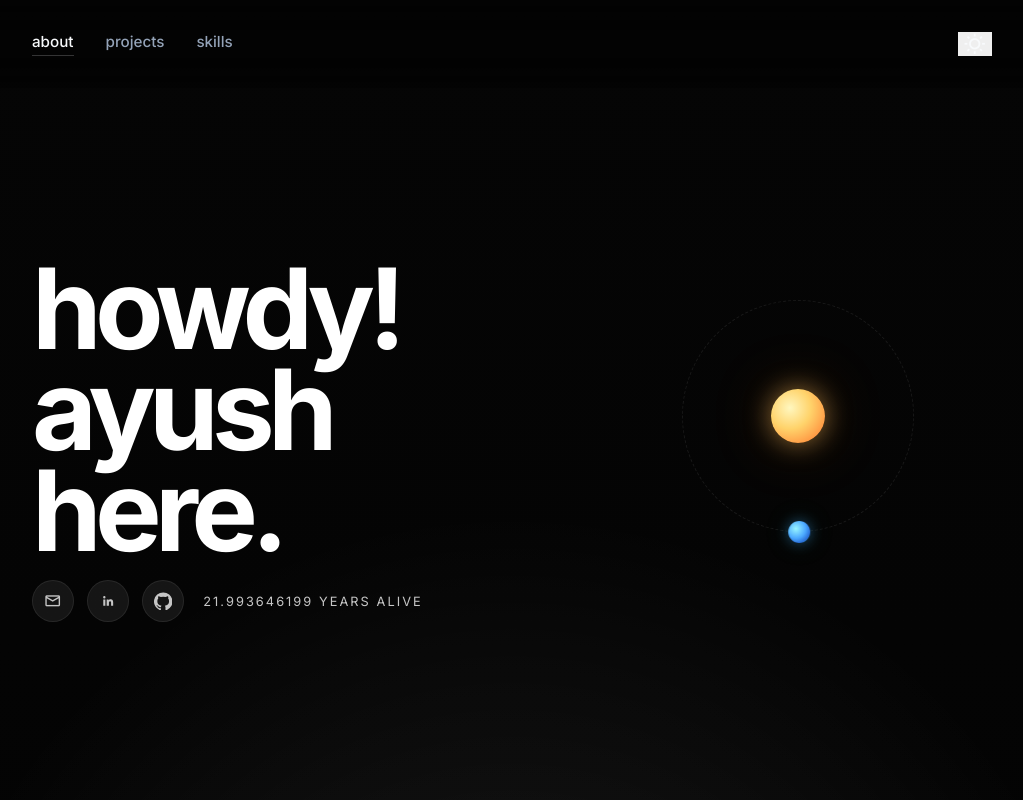
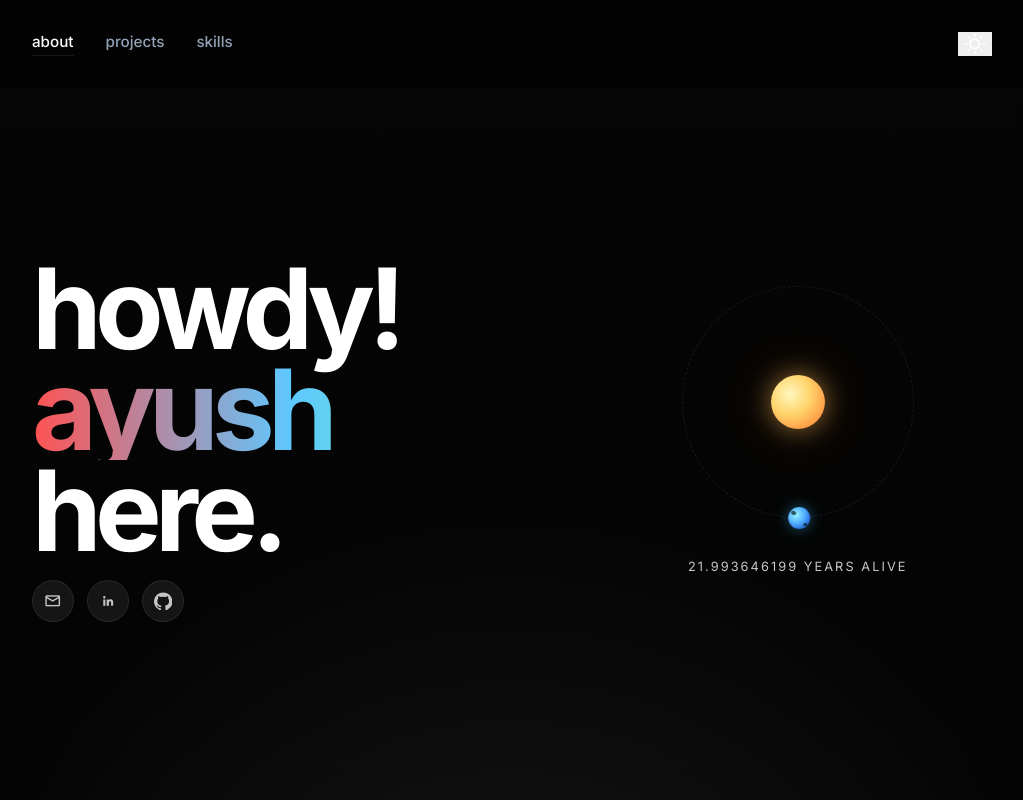
Before and after one commit to gcsuid/fportfolio, a React (Vite) app: page / in a window 1280 px wide. Shown: the top 800 px of the page, without its empty margins (128-1151 px from the left). Built offline with nearby package versions, Linux system fonts and the light colour scheme.

Commit message:
first landing 6

```diff
--- a/src/App.css
+++ b/src/App.css
@@ -28,6 +28,47 @@
     radial-gradient(circle at 50% 35%, rgba(255, 255, 255, 0.09), transparent 28%),
     linear-gradient(180deg, #050505 0%, #000 100%);
   color: #e2e2e2;
+}
+
+.portfolio-page {
+  --page-bg:
+    radial-gradient(circle at 50% 35%, rgba(255, 255, 255, 0.09), transparent 28%),
+    linear-gradient(180deg, #050505 0%, #000 100%);
+  --text-primary: #e2e2e2;
+  --text-strong: #ffffff;
+  --text-muted: #c6c6c6;
+  --text-soft: #94a3b8;
+  --panel-bg: rgba(27, 27, 27, 0.78);
+  --panel-bg-solid: #1b1b1b;
+  --panel-bg-hover: #1f1f1f;
+  --panel-border: rgba(255, 255, 255, 0.08);
+  --panel-border-soft: rgba(255, 255, 255, 0.05);
+  --nav-bg: rgba(0, 0, 0, 0.34);
+  --chip-bg: #353535;
+  --orbit-line: rgba(255, 255, 255, 0.08);
+  --footer-bg: #000000;
+  background: var(--page-bg);
+  color: var(--text-primary);
+  transition: background 250ms ease, color 250ms ease;
+}
+
+.portfolio-page.theme-light {
+  --page-bg:
+    radial-gradient(circle at 50% 18%, rgba(255, 192, 112, 0.22), transparent 26%),
+    linear-gradient(180deg, #fffdf8 0%, #f4efe4 100%);
+  --text-primary: #262019;
+  --text-strong: #111111;
+  --text-muted: #655d53;
+  --text-soft: #7a6f62;
+  --panel-bg: rgba(255, 255, 255, 0.84);
+  --panel-bg-solid: rgba(255, 255, 255, 0.84);
+  --panel-bg-hover: rgba(255, 255, 255, 0.98);
+  --panel-border: rgba(17, 17, 17, 0.1);
+  --panel-border-soft: rgba(17, 17, 17, 0.08);
+  --nav-bg: rgba(255, 250, 242, 0.78);
+  --chip-bg: rgba(17, 17, 17, 0.08);
+  --orbit-line: rgba(17, 17, 17, 0.12);
+  --footer-bg: #f1ebdf;
 }
 
 .preloader-screen {
@@ -229,7 +270,7 @@
   top: 0;
   z-index: 20;
   backdrop-filter: blur(24px);
-  background: rgba(0, 0, 0, 0.34);
+  background: var(--nav-bg);
 }
 
 .top-nav__inner,
@@ -254,7 +295,7 @@
 
 .top-nav__link {
   padding-bottom: 0.25rem;
-  color: #94a3b8;
+  color: var(--text-soft);
   font-size: 0.95rem;
   font-weight: 500;
   text-decoration: none;
@@ -264,19 +305,19 @@
 
 .top-nav__link:hover,
 .top-nav__link:focus-visible {
-  color: #e2e8f0;
+  color: var(--text-primary);
 }
 
 .top-nav__link--active {
-  color: #f8fafc;
-  border-bottom: 1px solid rgba(248, 250, 252, 0.2);
+  color: var(--text-strong);
+  border-bottom: 1px solid var(--panel-border);
 }
 
 .icon-button {
   display: inline-flex;
   align-items: center;
   justify-content: center;
-  color: #f8fafc;
+  color: var(--text-strong);
   border: 0;
 }
 
@@ -306,7 +347,7 @@
 
 .hero-copy h1 {
   margin: 0;
-  color: #fff;
+  color: var(--text-strong);
   font-size: clamp(3.9rem, 12vw, 7rem);
   line-height: 0.9;
   letter-spacing: -0.06em;
@@ -315,6 +356,14 @@
 
 .hero-copy h1 span {
   display: block;
+}
+
+.hero-name-accent {
+  display: inline;
+  background: linear-gradient(90deg, #ff5252 0%, #5ec8ff 48%, #77ff91 100%);
+  -webkit-background-clip: text;
+  background-clip: text;
+  color: transparent;
 }
 
 .hero-socials {
@@ -331,10 +380,10 @@
   justify-content: center;
   width: 2.6rem;
   height: 2.6rem;
-  border: 1px solid rgba(255, 255, 255, 0.08);
+  border: 1px solid var(--panel-border);
   border-radius: 999px;
-  color: #c6c6c6;
-  background: rgba(27, 27, 27, 0.78);
+  color: var(--text-muted);
+  background: var(--panel-bg);
   text-decoration: none;
   transition:
     transform 200ms ease,
@@ -345,9 +394,9 @@
 
 .hero-social:hover,
 .hero-social:focus-visible {
-  color: #fff;
-  background: #1f1f1f;
-  border-color: rgba(255, 255, 255, 0.18);
+  color: var(--text-strong);
+  background: var(--panel-bg-hover);
+  border-color: var(--panel-border);
   transform: translateY(-2px);
 }
 
@@ -356,15 +405,6 @@
   width: 1.15rem;
   height: 1.15rem;
   font-size: 1.15rem;
-}
-
-.hero-age {
-  color: #c6c6c6;
-  font-size: 0.8rem;
-  letter-spacing: 0.16em;
-  text-transform: uppercase;
-  white-space: nowrap;
-  margin-left: 0.35rem;
 }
 
 .hero-copy p {
@@ -415,14 +455,48 @@
   box-shadow:
     0 0 14px rgba(71, 168, 255, 0.4),
     0 0 28px rgba(42, 179, 131, 0.18);
+  overflow: hidden;
+}
+
+.earth::before,
+.earth::after {
+  content: '';
+  position: absolute;
+  border-radius: 999px;
+  background: rgba(6, 18, 23, 0.65);
+}
+
+.earth::before {
+  top: 0.24rem;
+  left: 0.2rem;
+  width: 0.34rem;
+  height: 0.22rem;
+  transform: rotate(18deg);
+}
+
+.earth::after {
+  right: 0.18rem;
+  bottom: 0.24rem;
+  width: 0.28rem;
+  height: 0.18rem;
+  transform: rotate(-12deg);
 }
 
 .orbit-path {
   position: absolute;
   width: 14.5rem;
   height: 14.5rem;
-  border: 1px dashed rgba(255, 255, 255, 0.08);
+  border: 1px dashed var(--orbit-line);
   border-radius: 50%;
+}
+
+.orbit-age {
+  margin: 0;
+  color: var(--text-muted);
+  font-size: 0.8rem;
+  letter-spacing: 0.16em;
+  text-transform: uppercase;
+  white-space: nowrap;
 }
 
 .content-grid {
@@ -438,7 +512,7 @@
 .section-label {
   position: sticky;
   top: 6rem;
-  color: #c6c6c6;
+  color: var(--text-muted);
   font-size: 0.75rem;
   font-weight: 700;
 }
@@ -450,7 +524,7 @@
 }
 
 .about-copy__lead {
-  color: #e2e2e2;
+  color: var(--text-primary);
   font-size: clamp(1.8rem, 4vw, 2.25rem);
   line-height: 1.25;
 }
@@ -458,7 +532,7 @@
 .about-copy__body,
 .project-card__body p,
 .glass-card p {
-  color: #c6c6c6;
+  color: var(--text-muted);
   line-height: 1.75;
 }
 
@@ -474,29 +548,29 @@
   overflow: hidden;
   padding: 2rem;
   border-radius: 0.5rem;
-  background: #1b1b1b;
+  background: var(--panel-bg-solid);
   transition: background-color 200ms ease, color 200ms ease, opacity 200ms ease;
 }
 
 .glass-card:hover,
 .project-card:hover {
-  background: #1f1f1f;
+  background: var(--panel-bg-hover);
 }
 
 .glass-card--bordered {
-  border: 1px solid rgba(255, 255, 255, 0.05);
+  border: 1px solid var(--panel-border-soft);
 }
 
 .card-icon {
   display: block;
   margin-bottom: 1rem;
-  color: #fff;
+  color: var(--text-strong);
 }
 
 .glass-card h3,
 .project-card h3 {
   margin: 0 0 0.5rem;
-  color: #fff;
+  color: var(--text-strong);
   font-weight: 600;
   text-transform: lowercase;
 }
@@ -523,7 +597,7 @@
   display: flex;
   justify-content: space-between;
   align-items: flex-start;
-  color: #c6c6c6;
+  color: var(--text-muted);
   font-size: 0.75rem;
   letter-spacing: 0.12em;
   text-transform: uppercase;
@@ -554,7 +628,7 @@
 
 .project-card:hover .project-card__head .material-symbols-outlined,
 .project-card:focus-visible .project-card__head .material-symbols-outlined {
-  color: #fff;
+  color: var(--text-strong);
 }
 
 .project-tags {
@@ -568,8 +642,8 @@
 .project-tags span {
   padding: 0.25rem 0.5rem;
   border-radius: 999px;
-  background: #353535;
-  color: #e2e2e2;
+  background: var(--chip-bg);
+  color: var(--text-primary);
   font-size: 0.625rem;
   letter-spacing: -0.02em;
   text-transform: uppercase;
@@ -581,7 +655,7 @@
 
 .skills-heading {
   margin: 0 0 1.5rem;
-  color: #c6c6c6;
+  color: var(--text-muted);
   font-size: 0.75rem;
   font-weight: 700;
 }
@@ -616,7 +690,7 @@
 }
 
 .technical-group__label {
-  color: rgba(198, 198, 198, 0.6);
+  color: var(--text-muted);
   font-size: 0.625rem;
 }
 
@@ -629,7 +703,7 @@
 
 .portfolio-footer {
   padding: 5rem 2rem;
-  background: #000;
+  background: var(--footer-bg);
 }
 
 .portfolio-footer__inner {
@@ -638,11 +712,11 @@
   gap: 2rem;
   align-items: center;
   padding-top: 3rem;
-  border-top: 1px solid rgba(255, 255, 255, 0.05);
+  border-top: 1px solid var(--panel-border-soft);
 }
 
 .portfolio-footer__credit {
-  color: #94a3b8;
+  color: var(--text-soft);
   font-size: 0.875rem;
 }
 
@@ -652,16 +726,16 @@
 }
 
 .portfolio-footer__links a {
-  color: #64748b;
+  color: var(--text-soft);
   text-decoration: underline;
-  text-decoration-color: #334155;
+  text-decoration-color: var(--text-soft);
   text-underline-offset: 4px;
   transition: color 200ms ease;
 }
 
 .portfolio-footer__links a:hover,
 .portfolio-footer__links a:focus-visible {
-  color: #f1f5f9;
+  color: var(--text-strong);
 }
 
 @keyframes cursor-blink {
@@ -869,9 +943,4 @@
   .orbit-anchor {
     transform: translateY(-0.5rem);
   }
-
-  .hero-age {
-    flex-basis: 100%;
-    margin-left: 0;
-  }
 }
--- a/src/App.jsx
+++ b/src/App.jsx
@@ -180,6 +180,7 @@ function SocialIcon({ icon }) {
 
 function PortfolioPage() {
   const [ageYears, setAgeYears] = useState(() => getAgeInYears())
+  const [theme, setTheme] = useState('dark')
 
   useEffect(() => {
     const intervalId = window.setInterval(() => {
@@ -191,8 +192,10 @@ function PortfolioPage() {
     }
   }, [])
 
+  const isLightTheme = theme === 'light'
+
   return (
-    <div className="portfolio-page">
+    <div className={`portfolio-page theme-${theme}`}>
       <nav className="top-nav">
         <div className="top-nav__inner">
           <div className="top-nav__links">
@@ -206,8 +209,19 @@ function PortfolioPage() {
               skills
             </a>
           </div>
-          <button className="icon-button" aria-label="Theme toggle">
-            <span className="material-symbols-outlined">wb_sunny</span>
+          <button
+            className="icon-button"
+            aria-label={`Switch to ${isLightTheme ? 'dark' : 'light'} theme`}
+            onClick={() =>
+              setTheme((currentTheme) =>
+                currentTheme === 'dark' ? 'light' : 'dark',
+              )
+            }
+            type="button"
+          >
+            <span className="material-symbols-outlined">
+              {isLightTheme ? 'dark_mode' : 'wb_sunny'}
+            </span>
           </button>
         </div>
       </nav>
@@ -216,7 +230,7 @@ function PortfolioPage() {
         <section className="hero-section">
           <div className="hero-copy">
             <h1>
-              Howdy! Ayush
+              Howdy! <span className="hero-name-accent">Ayush</span>
               <span>here.</span>
             </h1>
             <div className="hero-socials">
@@ -233,7 +247,6 @@ function PortfolioPage() {
                   <SocialIcon icon={social.icon} />
                 </a>
               ))}
-              <span className="hero-age">{ageYears.toFixed(9)} years alive</span>
             </div>
           </div>
 
@@ -243,6 +256,7 @@ function PortfolioPage() {
               <div className="sun" />
               <div className="earth" />
             </div>
+            <p className="orbit-age">{ageYears.toFixed(9)} years alive</p>
           </div>
         </section>
 
```
